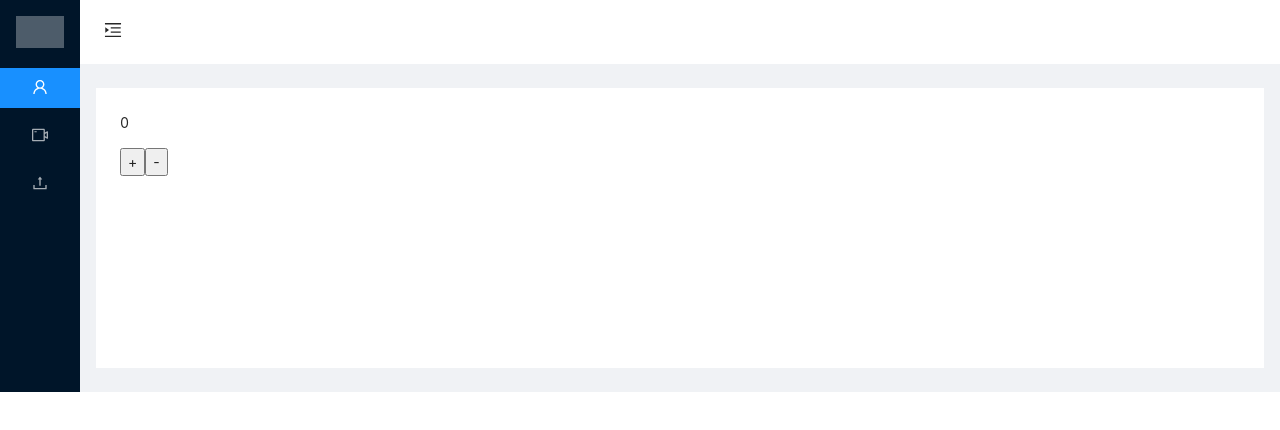
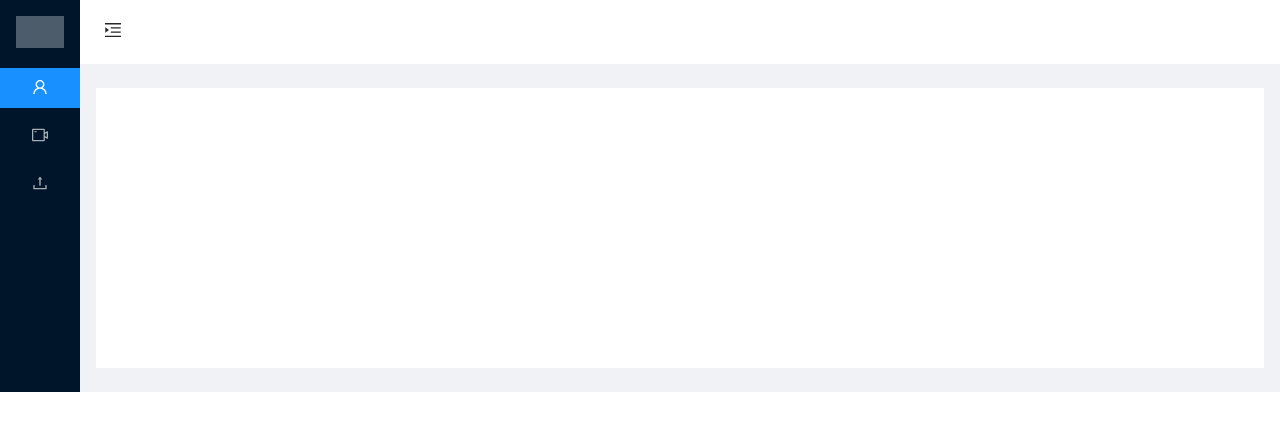
Before and after one commit to big-MuMu/react-base, a React (Create React App) app: page / in a window 1280 px wide. Shown: the top 430 px of the page. Built offline with nearby package versions, Linux system fonts and the light colour scheme.

Commit message:
feat: 初步实现 react-router-dom

```diff
--- a/src/App.js
+++ b/src/App.js
@@ -1,154 +1,78 @@
-import React, { useState } from 'react';
-import createClass from 'create-react-class';
-import logo from './logo.svg';
-import Todo from './todo';
-import Parent from './page/context/parent';
-import Son from './page/context/son';
-import Hooks from './page/hooks';
+import React from 'react';
 import './App.css';
-import { Layout, Menu } from 'antd';
 import 'antd/dist/antd.css';
-import {
-  MenuUnfoldOutlined,
-  MenuFoldOutlined,
-  UserOutlined,
-  VideoCameraOutlined,
-  UploadOutlined,
-} from '@ant-design/icons';
-
-const { Header, Sider, Content } = Layout;
-
-const Index = createClass({
-  render() {
-    return <div>index</div>
-  }
-});
-const Home = createClass({
-  render() {
-    return <div>home</div>
-  }
-});
-const About = createClass({
-  render() {
-    return <div>about</div>
-  }
-});
-
-// const App = createClass({
-//   getInitialState() {
-//     return {
-//       route: window.location.hash.slice(1)
-//     }
-//   },
-
-//   componentDidMount() {
-//     window.addEventListener('hashchange', () => {
-//       console.log(222, window.location.hash)
-//       this.setState({
-//         route: window.location.hash.slice(1)
-//       })
-//     })
-//     window.addEventListener('popstate', () => {
-//       console.log('hhh', window.location)
-//     })
-//   },
-
-//   render() {
-//     let Child = Home;
-//     switch (this.state.route) {
-//       case 'index':
-//         Child = Parent;
-//         break;
-
-//       case 'about':
-//         Child = Son;
-//         break;
-
-//       case 'hooks':
-//         Child = Hooks;
-//         break;
-
-//       default:
-//         Child = Todo;
-//         break;
-//     }
-
-//     return (
-//       <>
-//         <div>
-//           <a href="#index">index</a>
-//           <a href="#about">about</a>
-//           <a href="#hooks">hooks</a>
-//         </div>
-//         <Child />
-//       </>
-//     )
-//   }
-
-// })
+import { BrowserRouter } from './route';
+import Index from './page/index';
 
 
 const App = (props) => {
+  // const [collapsed, setCollapsed] = useState(true);
+  // var Child = Todo;
+  // const handleClick = ({ key, item}) => {
+  //       switch (key) {
+  //         case 'index':
+  //           Child = Parent;
+  //           break;
 
-  const [collapsed, setCollapsed] = useState(true);
-  var Child = Todo;
-  const handleClick = ({ key, item}) => {
-        switch (key) {
-          case 'index':
-            Child = Parent;
-            break;
+  //         case 'redux':
+  //           Child = Parent;
+  //           break;
 
-          case 'redux':
-            Child = Parent;
-            break;
+  //         case 'hooks':
+  //           Child = Hooks;
+  //           break;
 
-          case 'hooks':
-            Child = Hooks;
-            break;
-
-          default:
-            Child = Todo;
-            break;
-        }
-  }
+  //         default:
+  //           Child = Todo;
+  //           break;
+  //       }
+  // }
 
   return (
-    <Layout>
-        <Sider trigger={null} collapsible collapsed={collapsed} className="left-layout">
-          <div className="logo" />
-          <Menu theme="dark" mode="inline" defaultSelectedKeys={['redux']} onClick={handleClick}>
-            <Menu.Item key="redux" icon={<UserOutlined />}>
-               Redux
-            </Menu.Item>
-            <Menu.Item key="hooks" icon={<VideoCameraOutlined />}>
-               Hooks
-            </Menu.Item>
-            <Menu.Item key="3" icon={<UploadOutlined />}>
-              nav 3
-            </Menu.Item>
-          </Menu>
-        </Sider>
-        <Layout className="site-layout">
-          <Header className="site-layout-background" style={{ padding: 0 }}>
-            {React.createElement(collapsed ? MenuUnfoldOutlined : MenuFoldOutlined, {
-              className: 'trigger',
-              onClick: () => {
-                setCollapsed(!collapsed);
-              },
-            })}
-          </Header>
-          <Content
-            className="site-layout-background"
-            style={{
-              margin: '24px 16px',
-              padding: 24,
-              minHeight: 280,
-            }}
-          >
-            <Child />
-          </Content>
-        </Layout>
-      </Layout>
+    <BrowserRouter>
+      {/* <Route path='/hooks' render={() => Hooks}></Route>
+      <Route path='/redux' render={() => Parent}></Route> */}
+      <Index />
+    </BrowserRouter>
+    // <Layout>
+    //     <BrowserRouter>
+    //         <Route path='/hooks' render={() => Hooks}></Route>
+    //     </BrowserRouter>
+    //     <Sider trigger={null} collapsible collapsed={collapsed} className="left-layout">
+    //       <div className="logo" />
+    //       <Menu theme="dark" mode="inline" defaultSelectedKeys={['redux']}>
+    //         <Menu.Item key="redux" icon={<UserOutlined />}>
+    //            <a href="redux">Redux</a>
+    //         </Menu.Item>
+    //         <Menu.Item key="hooks" icon={<VideoCameraOutlined />}>
+    //            <a href="hooks">Hooks</a>
+    //         </Menu.Item>
+    //         <Menu.Item key="3" icon={<UploadOutlined />}>
+    //           nav 3
+    //         </Menu.Item>
+    //       </Menu>
+    //     </Sider>
+    //     <Layout className="site-layout">
+    //       <Header className="site-layout-background" style={{ padding: 0 }}>
+    //         {React.createElement(collapsed ? MenuUnfoldOutlined : MenuFoldOutlined, {
+    //           className: 'trigger',
+    //           onClick: () => {
+    //             setCollapsed(!collapsed);
+    //           },
+    //         })}
+    //       </Header>
+    //       <Content
+    //         className="site-layout-background"
+    //         style={{
+    //           margin: '24px 16px',
+    //           padding: 24,
+    //           minHeight: 280,
+    //         }}
+    //       >
+    //         <Child />
+    //       </Content>
+    //     </Layout>
+    //   </Layout>
   )
 }
 
--- a/src/index.js
+++ b/src/index.js
@@ -6,9 +6,9 @@ import reportWebVitals from './reportWebVitals';
 
 function render() {
   ReactDOM.render(
-    <React.StrictMode>
-      <App />
-    </React.StrictMode>,
+    // <React.StrictMode>
+      <App />,
+    // </React.StrictMode>,
     document.getElementById('root')
   );
 }
--- /dev/null
+++ b/src/page/index.jsx
@@ -0,0 +1,137 @@
+import React, { useState } from 'react';
+import { Layout, Menu } from 'antd';
+import 'antd/dist/antd.css';
+import {
+  MenuUnfoldOutlined,
+  MenuFoldOutlined,
+  UserOutlined,
+  VideoCameraOutlined,
+  UploadOutlined,
+} from '@ant-design/icons';
+import Parent from './context/parent';
+import Hooks from './hooks';
+import { Route, Link } from '../route';
+
+const { Header, Sider, Content } = Layout;
+
+
+
+const Index = (props) => {
+
+  const [collapsed, setCollapsed] = useState(true);
+
+  return (
+    <Layout>
+        <Sider trigger={null} collapsible collapsed={collapsed} className="left-layout">
+          <div className="logo" />
+          <Menu theme="dark" mode="inline" defaultSelectedKeys={['redux']}>
+            <Menu.Item key="redux" icon={<UserOutlined />}>
+               {/* <a href="redux">Redux</a> */}
+               <Link to="redux">Redux</Link>
+            </Menu.Item>
+            <Menu.Item key="hooks" icon={<VideoCameraOutlined />}>
+               {/* <a href="hooks">Hooks</a> */}
+               <Link to="hooks">Hooks</Link>
+            </Menu.Item>
+            <Menu.Item key="3" icon={<UploadOutlined />}>
+              nav 3
+            </Menu.Item>
+          </Menu>
+        </Sider>
+        <Layout className="site-layout">
+          <Header className="site-layout-background" style={{ padding: 0 }}>
+            {React.createElement(collapsed ? MenuUnfoldOutlined : MenuFoldOutlined, {
+              className: 'trigger',
+              onClick: () => {
+                setCollapsed(!collapsed);
+              },
+            })}
+          </Header>
+          <Content
+            className="site-layout-background"
+            style={{
+              margin: '24px 16px',
+              padding: 24,
+              minHeight: 280,
+            }}
+          >
+            <Route path='/hooks' component={Hooks}></Route>
+            <Route path='/redux' component={Parent}></Route>
+          </Content>
+        </Layout>
+      </Layout>
+  )
+}
+
+export default Index;
+
+
+
+// const Index = createClass({
+//   render() {
+//     return <div>index</div>
+//   }
+// });
+// const Home = createClass({
+//   render() {
+//     return <div>home</div>
+//   }
+// });
+// const About = createClass({
+//   render() {
+//     return <div>about</div>
+//   }
+// });
+
+// const App = createClass({
+//   getInitialState() {
+//     return {
+//       route: window.location.hash.slice(1)
+//     }
+//   },
+
+//   componentDidMount() {
+//     window.addEventListener('hashchange', () => {
+//       console.log(222, window.location.hash)
+//       this.setState({
+//         route: window.location.hash.slice(1)
+//       })
+//     })
+//     window.addEventListener('popstate', () => {
+//       console.log('hhh', window.location)
+//     })
+//   },
+
+//   render() {
+//     let Child = Home;
+//     switch (this.state.route) {
+//       case 'index':
+//         Child = Parent;
+//         break;
+
+//       case 'about':
+//         Child = Son;
+//         break;
+
+//       case 'hooks':
+//         Child = Hooks;
+//         break;
+
+//       default:
+//         Child = Todo;
+//         break;
+//     }
+
+//     return (
+//       <>
+//         <div>
+//           <a href="#index">index</a>
+//           <a href="#about">about</a>
+//           <a href="#hooks">hooks</a>
+//         </div>
+//         <Child />
+//       </>
+//     )
+//   }
+
+// })
--- /dev/null
+++ b/src/route.js
@@ -0,0 +1,94 @@
+import { Divider } from 'antd';
+import React from 'react';
+
+const { Consumer, Provider } = React.createContext();
+
+export class BrowserRouter extends React.Component {
+    constructor(props) {
+        super(props);
+        this.state = {
+            currentPath: window.location.pathname
+        }
+    }
+
+    componentDidMount() {
+        window.addEventListener('popstate', this.pathChange);
+    }
+
+    componentWillUnmount() {
+        window.removeEventListener('popstate', this.pathChange);
+    }
+
+    pathChange = () => {
+        console.log(window.location)
+        this.setState({
+            currentPath: window.location.pathname
+        })
+    }
+
+    render() {
+        return (
+            <Provider value={{ currentPath: this.state.currentPath, pathChange: this.pathChange }}>
+                {this.props.children}
+            </Provider>
+        )
+    }
+}
+
+export class Route extends React.Component {
+    constructor(props) {
+        super(props);
+        this.state = {
+
+        }
+    }
+
+    render() {
+        const { path, component } = this.props;
+        return (
+            <Consumer>
+                {/* {({ currentPath }) => (
+                    path === currentPath && component
+                )} */}
+                {({ currentPath }) => {
+                    if (path === currentPath) {
+                        return (
+                            React.createElement(component, this.props)
+                        )
+                    }
+                    return null;
+                }}
+            </Consumer>
+        )
+    }
+}
+
+export class Link extends React.Component {
+    constructor(props) {
+        super(props);
+        this.state = {
+
+        }
+    }
+
+    render() {
+        const { to } = this.props;
+        console.log(123, this.props)
+        return (
+            <Consumer>
+                {({ pathChange }) => (
+                    <a
+                        {...this.props}
+                        onClick={(e) => {
+                            e.preventDefault();
+                            window.history.pushState(null, '', to)
+                            pathChange();
+                        }}
+                    >
+                        {this.props.children}
+                    </a>
+                )}
+            </Consumer>
+        )
+    }
+}
```
